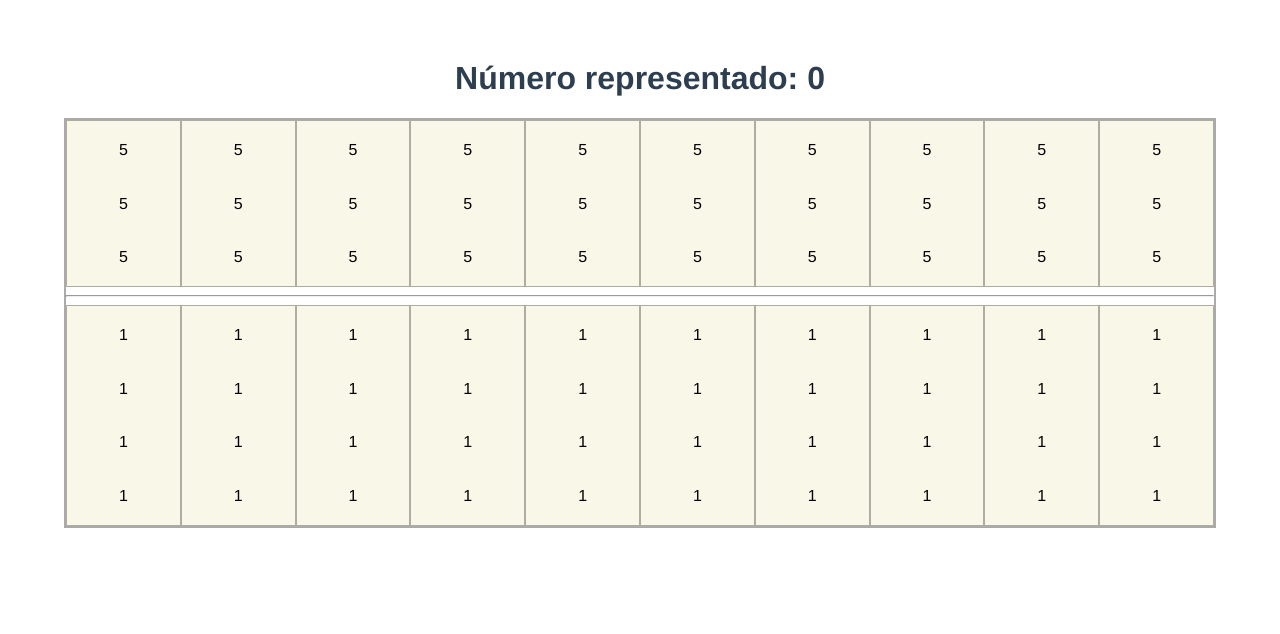
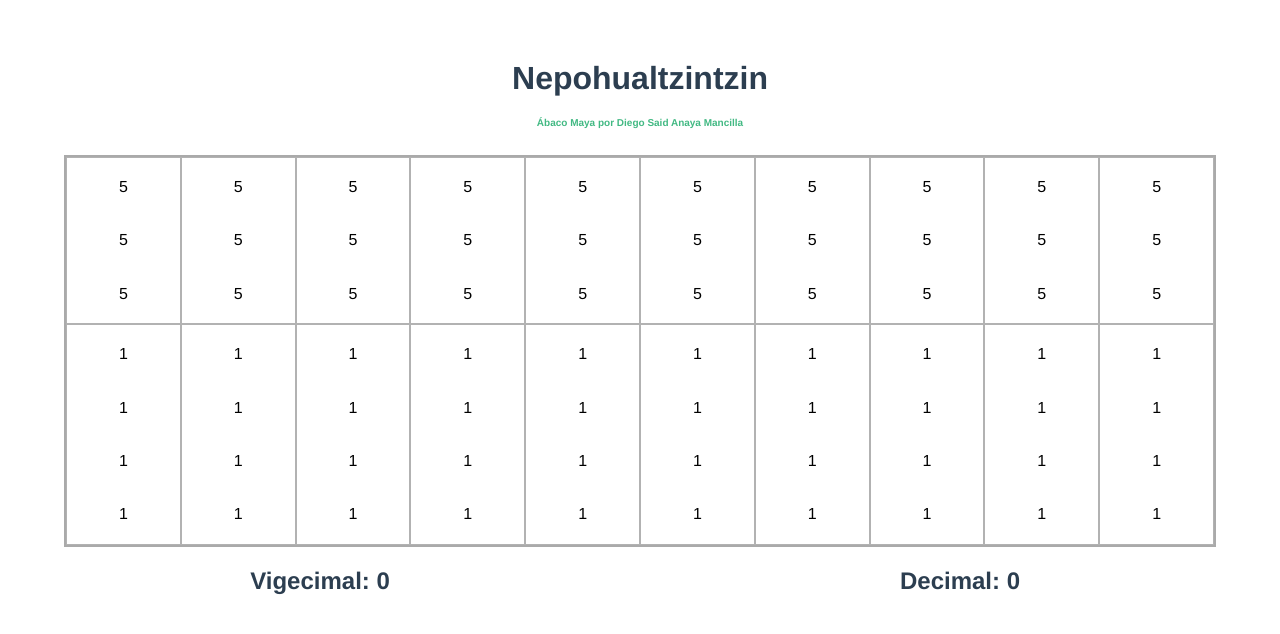
Before and after one commit to redcpp/nepohualtzintzin, a Vue app: page / in a window 1280 px wide. Shown: the top 634 px of the page. Built offline with nearby package versions, Linux system fonts and the light colour scheme.

Commit message:
Succesfully finished MVP

```diff
--- a/src/components/Abacus.vue
+++ b/src/components/Abacus.vue
@@ -2,14 +2,13 @@
   <div class="abacus w-90">
     <div v-for="col in cols" class="stick w-10">
       <span v-for="row in topRows">
-        <item :value="5" :initActive="0" @toogle="sum"></item>
-      </span >
+        <item :value="5" :initActive="0" @toogle="sumChange" :col="col"></item>
+      </span>
     </div>
-    <hr>
-     <div v-for="col in cols" class="stick w-10">
+    <div v-for="col in cols" class="stick w-10">
       <span v-for="row in bottomRows">
-        <item :value="1" :initActive="0" @toogle="sum"></item>
-      </span >
+        <item :value="1" :initActive="0" @toogle="sumChange" :col="col"></item>
+      </span>
     </div>
   </div>
 </template>
@@ -25,17 +24,30 @@ export default {
   },
   data () {
     return {
-      number: 0,
       cols: this.initCols,
       topRows: 3,
-      bottomRows: 4
+      bottomRows: 4,
+      values: Array(this.initCols + 1).fill(0)
     }
   },
   methods: {
-    sum: function (active, value) {
+    sumChange: function (col, active, value) {
       let inc = active ? value : -value
-      this.number += inc
-      this.$emit('numberChange', this.number)
+      this.values[col] += inc
+      this.$emit('numberChange', this.currentNumber())
+    },
+    currentNumber: function () {
+      let current = this.values.reduce(this.concatWithFormat, 0)
+      return this.removeLeadingZeros(current)
+    },
+    concatWithFormat: function (a, b) {
+      return this.giveFormat(a) + this.giveFormat(b)
+    },
+    removeLeadingZeros: function (n) {
+      return this.giveFormat(parseInt(n, 20))
+    },
+    giveFormat: function (n) {
+      return n.toString(20)
     }
   }
 }
@@ -49,7 +61,6 @@ export default {
 
 .stick {
   display: inline-block;
-  background-color: #f9f7e8;
   border: 1px solid rgba(0,0,0,.3);
 }
 </style>
--- a/src/components/Bar.vue
+++ /dev/null
@@ -1,3 +0,0 @@
-<template>
-  <div></div>
-</template>
--- a/src/components/Hello.vue
+++ b/src/components/Hello.vue
@@ -1,7 +1,12 @@
 <template>
   <div class="hello">
-    <h1>Número representado: {{ number }}</h1>
-    <abacus :initCols="cols" @numberChange="reload"></abacus>
+    <h1>
+      Nepohualtzintzin<br>
+      <small>Ábaco Maya por Diego Said Anaya Mancilla</small>
+    </h1>
+    <abacus :initCols="cols" @numberChange="changeNumber"></abacus>
+    <h2 class="fl w-50">Vigecimal: {{ number | toUpperCase }}</h2>
+    <h2 class="fl w-50">Decimal: {{ number | toBaseTen }}</h2>
   </div>
 </template>
 
@@ -15,13 +20,21 @@ export default {
   },
   data () {
     return {
-      number: 0,
+      number: '0',
       cols: 10
     }
   },
   methods: {
-    reload: function (n) {
+    changeNumber: function (n) {
       this.number = n
+    }
+  },
+  filters: {
+    toUpperCase: function (str) {
+      return str.toUpperCase()
+    },
+    toBaseTen: function (n) {
+      return parseInt(n, 20).toString(10)
     }
   }
 }
@@ -32,7 +45,8 @@ export default {
   text-align: center;
 }
 
-a {
+small {
+  font-size: 10px;
   color: #42b983;
 }
 </style>
--- a/src/components/Item.vue
+++ b/src/components/Item.vue
@@ -7,7 +7,7 @@
 <script>
 export default {
   name: 'item',
-  props: ['value', 'initActive'],
+  props: ['col', 'value', 'initActive'],
   data () {
     return {
       active: this.initActive
@@ -16,7 +16,7 @@ export default {
   methods: {
     toogleActive: function () {
       this.active ^= 1
-      this.$emit('toogle', this.active, this.value)
+      this.$emit('toogle', this.col, this.active, this.value)
     }
   }
 }
@@ -30,10 +30,13 @@ export default {
   margin: 5px auto;
   background-color: transparent;
   border: none;
+  border-radius: 3px;
   outline: none;
 }
 
 .item.active {
-  background-color: #b7e3e4;
+  color: #fff;
+  font-weight: bold;
+  background-color: #42b983;
 }
 </style>
```
